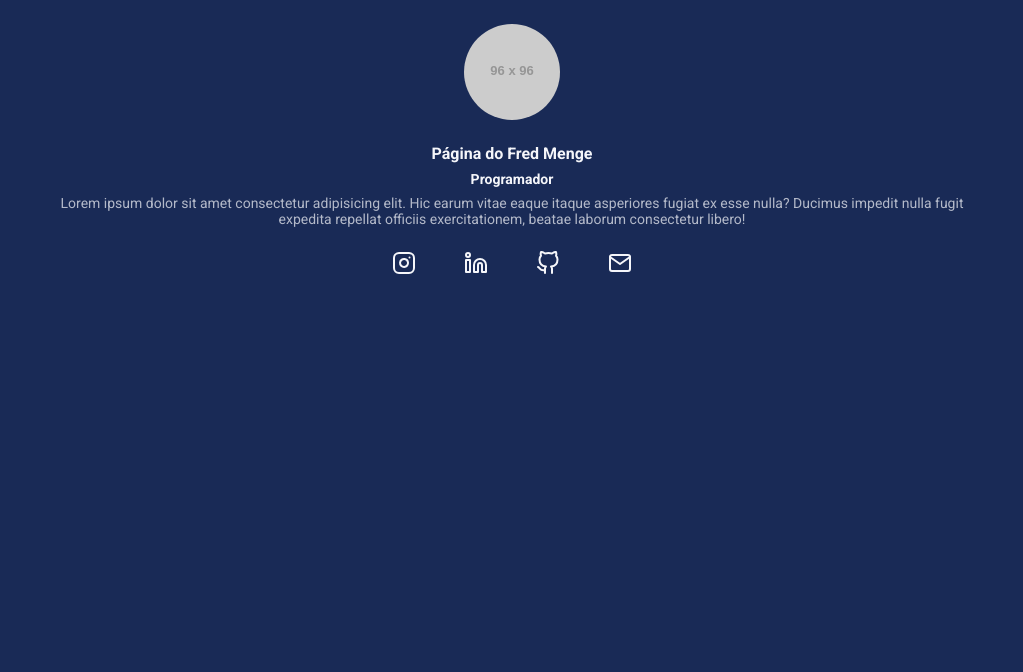
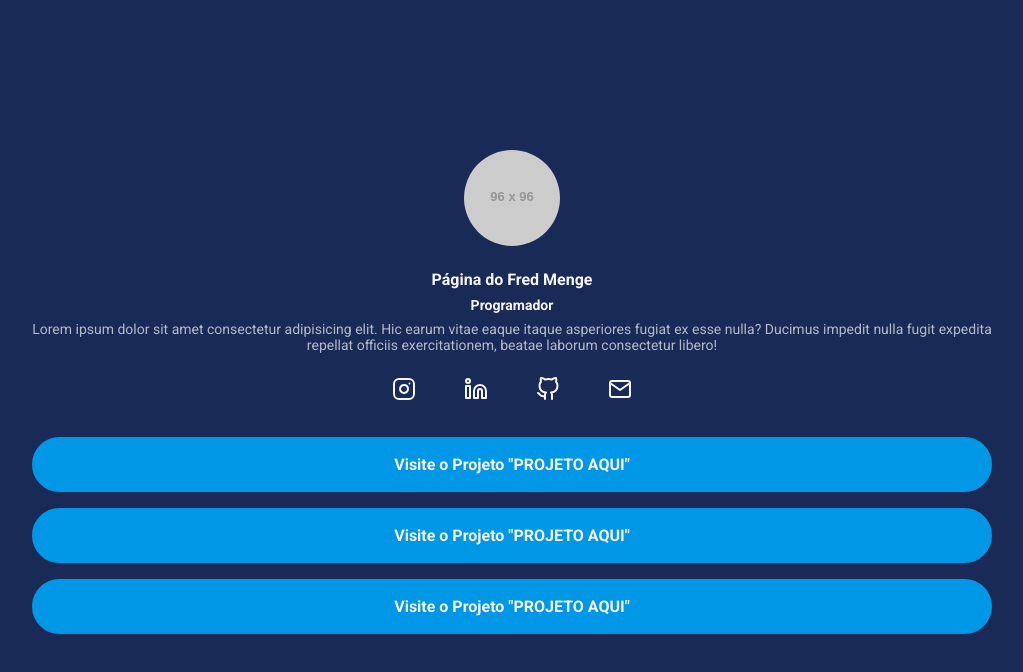
Before and after one commit to ProMenge/M-dulo-17---Less, a website: page index.html in a window 1280 px wide. Shown: the whole page, without its empty margins (128-1151 px from the left). Drawn offline with Linux system fonts and the light colour scheme; placeholder pictures from the web are drawn by us.

Commit message:
Finalização

```diff
--- a/index.html
+++ b/index.html
@@ -59,6 +59,25 @@
                 </li>
             </ul>
         </nav>
+        <nav>
+            <ul class="projects-list">
+                <li class="projects-list-item">
+                    <a href="">
+                        Visite o Projeto "PROJETO AQUI"
+                    </a>
+                </li>
+                <li class="projects-list-item">
+                    <a href="">
+                        Visite o Projeto "PROJETO AQUI"
+                    </a>
+                </li>
+                <li class="projects-list-item">
+                    <a href="">
+                        Visite o Projeto "PROJETO AQUI"
+                    </a>
+                </li>
+            </ul>
+        </nav>
 
     </div>
 </body>
--- a/source/styles/main.less
+++ b/source/styles/main.less
@@ -22,11 +22,20 @@ body {
     color: #colors[textColor];
 }
 
+li {
+
+    list-style: none;
+}
+
 .container {
 
     max-width: 960px;
     width: 100%;
     margin: 0 auto;
+    height: 100vh;
+    display: flex;
+    flex-direction: column;
+    justify-content: center;
 
     @media @breakpointMobile {
         max-width: 70%;
@@ -41,7 +50,7 @@ body {
 
 header {
 
-    padding: 24px;
+    padding-bottom: 24px;
 
     .profile-avatar {
         display: block;
@@ -81,7 +90,6 @@ header {
     margin: 0 auto;
 
     li {
-        list-style: none;
 
         img {
 
@@ -94,3 +102,30 @@ header {
         }
     }
 }
+
+.projects-list {
+    margin-top: 32px;
+
+    &-item {
+
+        a {
+            text-decoration: none;
+            background-color: #colors[buttonColor];
+            display: block;
+            padding: 16px 20px;
+            margin-bottom: 16px;
+            text-align: center;
+            color: #colors[textColor];
+            font-weight: bold;
+            border-radius: 30px;
+            border: 2px solid #colors[buttonColor];
+            transition: all ease .5s;
+
+            &:hover {
+
+                color: #colors[buttonColor];
+                background-color: transparent;
+            }
+        }
+    }
+}
```
Also changed, not shown: build/styles/main.css.
